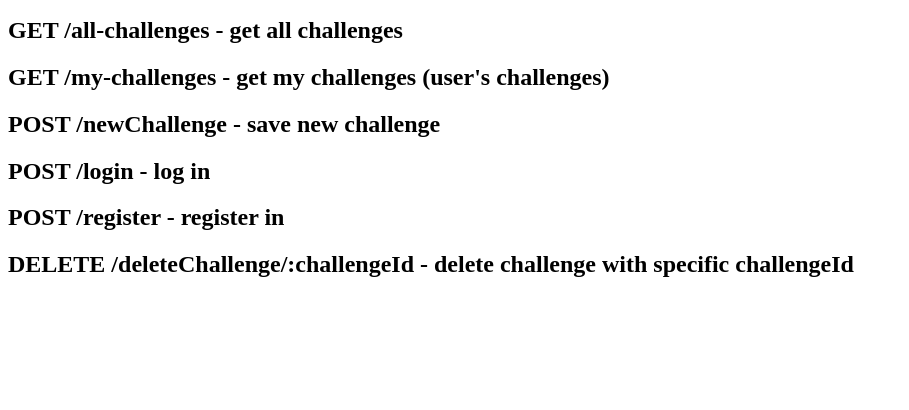
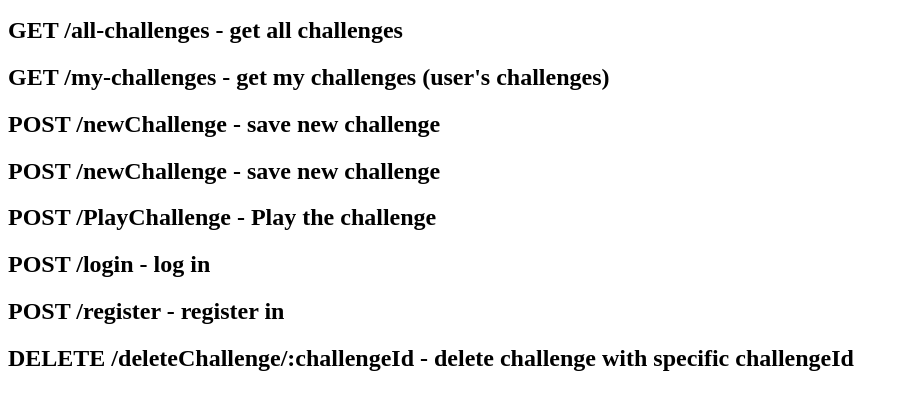
Before and after one commit to EHB-MCT/web2-backend-Wail-ELM, a website: page public/index.html in a window 1280 px wide. Shown: the part 110-520 px from the top of the page, without its empty margins (0-909 px from the left). Drawn offline with Linux system fonts and the light colour scheme.

Commit message:
route Playchallenge added in index.html

```diff
--- a/public/index.html
+++ b/public/index.html
@@ -14,6 +14,8 @@
     <h2>GET /all-challenges   -  get all challenges</h2>
     <h2>GET /my-challenges    - get my challenges (user's challenges)</h2>
     <h2>POST /newChallenge    - save new challenge</h2>
+    <h2>POST /newChallenge    - save new challenge</h2>
+    <h2>POST /PlayChallenge   - Play the challenge</h2>
     <h2>POST /login    - log in </h2>
     <h2>POST /register  - register in </h2>
     <h2>DELETE /deleteChallenge/:challengeId  - delete challenge with specific challengeId </h2>
```
